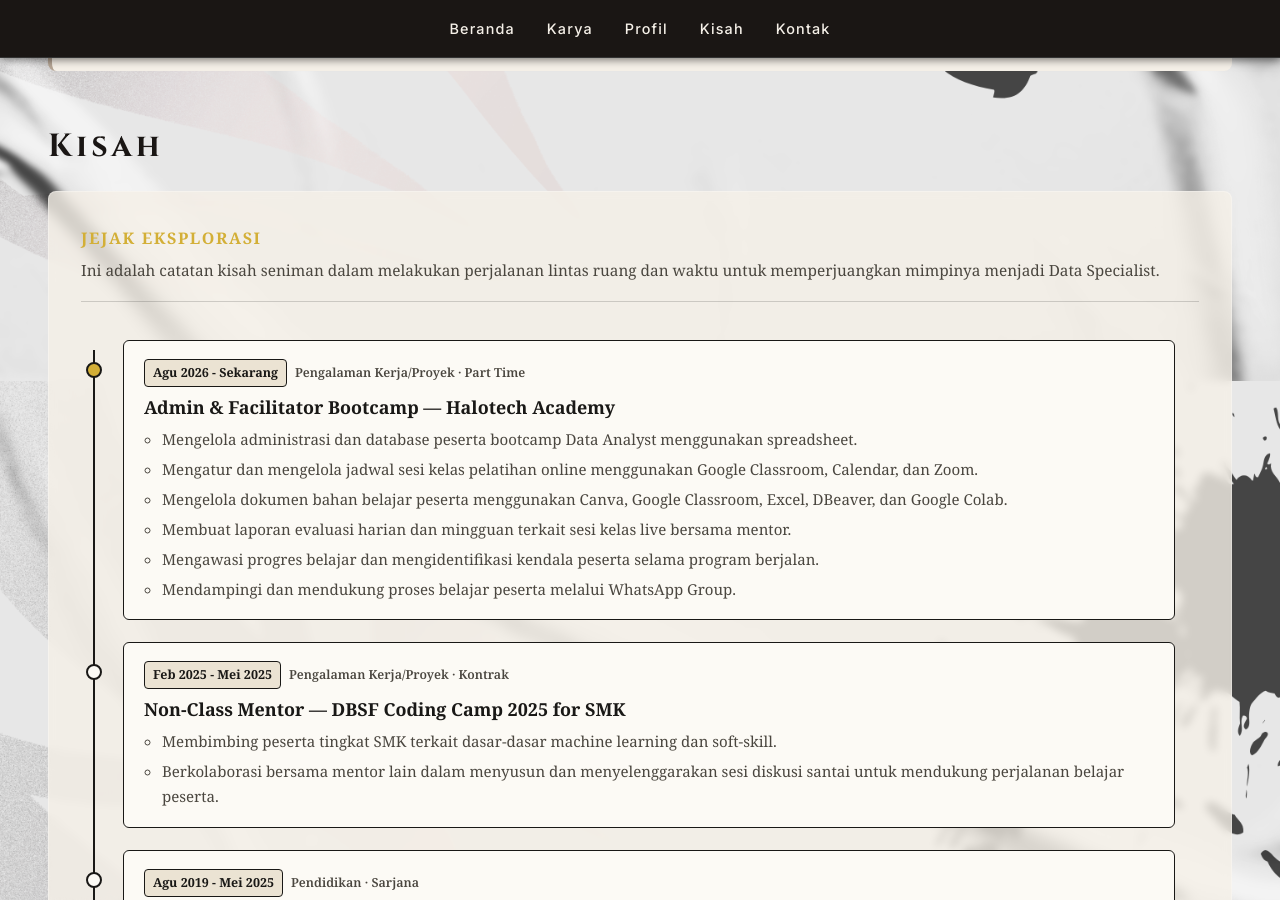
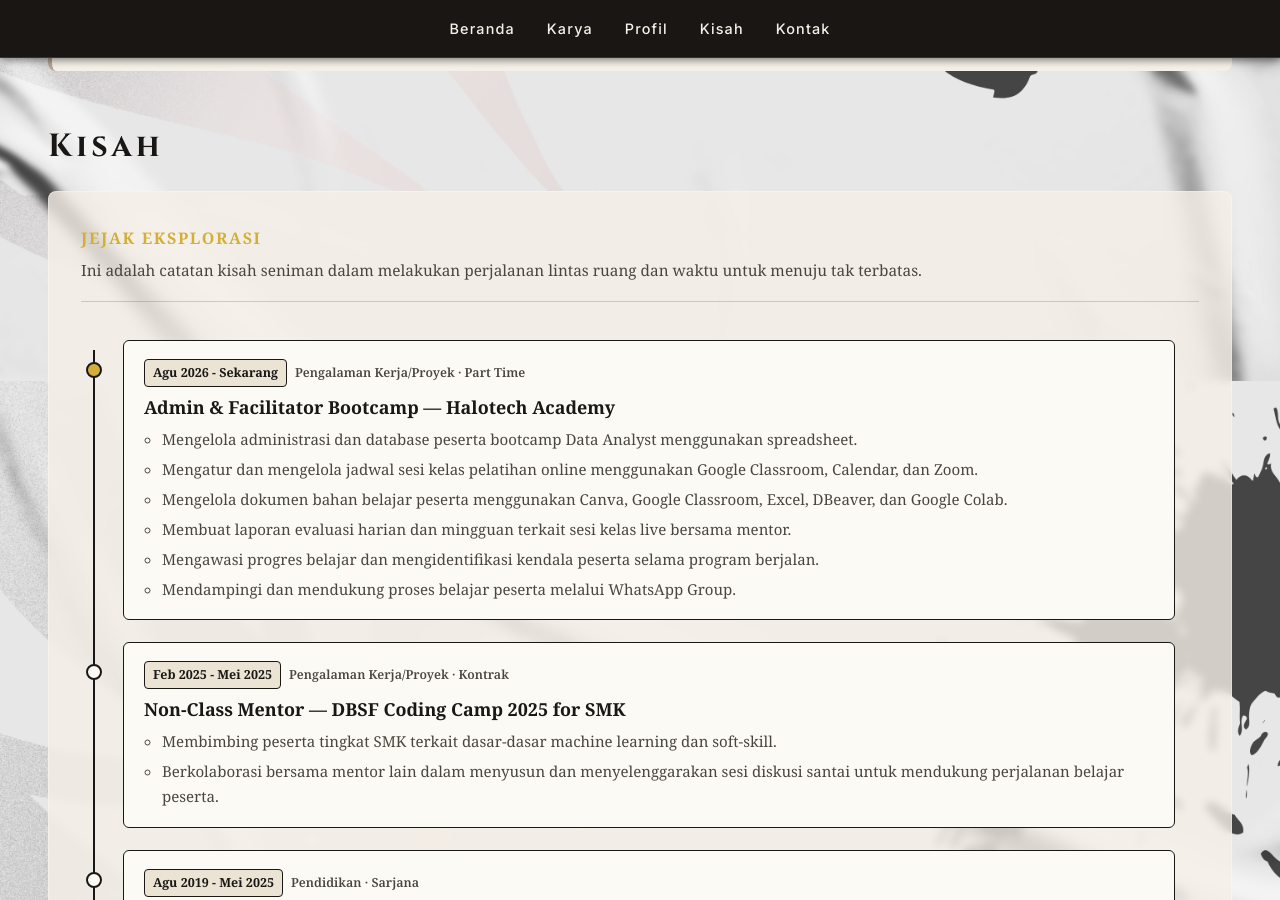
Before and after one commit to Sulbae/Sulbae.github.io, a Jekyll site: the page built from index.md, in a window 1280 px wide and 900 px high, scrolled down 2319 px. Built offline with Jekyll 4.4.1, drawn with Linux system fonts in a browser that asks for light colours.

Commit message:
Update kisah.html

```diff
--- a/_includes/kisah.html
+++ b/_includes/kisah.html
@@ -9,7 +9,7 @@
     <header class="kisah-header">
       <span class="kisah-kicker">Jejak Eksplorasi</span>
       <p class="kisah-intro">
-        Ini adalah catatan kisah seniman dalam melakukan perjalanan lintas ruang dan waktu untuk memperjuangkan mimpinya menjadi Data Specialist.
+        Ini adalah catatan kisah seniman dalam melakukan perjalanan lintas ruang dan waktu untuk menuju tak terbatas.
       </p>
     </header>
 
```
